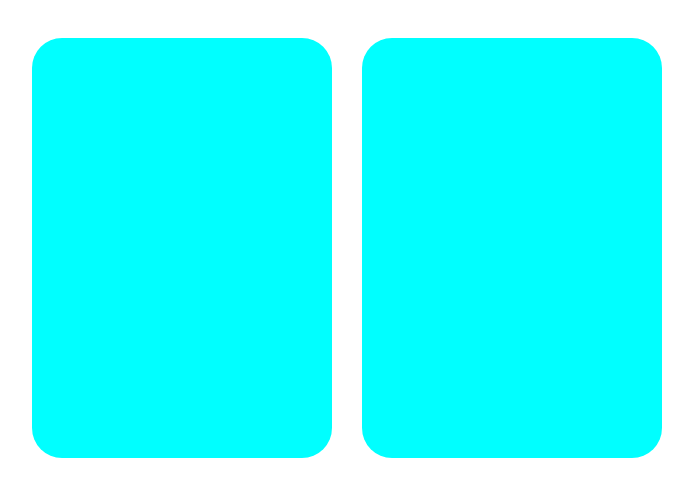
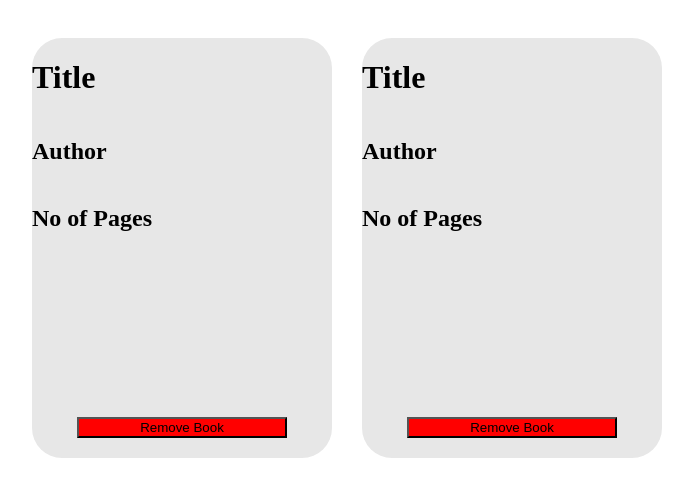
Before and after one commit to paulobrien21/library, a plain HTML site: page index.html in a window 1280 px wide. Shown: the whole page, without its empty margins (6-699 px from the left). Drawn offline with Linux system fonts and the light colour scheme.

Commit message:
-add additional styling

```diff
--- a/index.html
+++ b/index.html
@@ -9,10 +9,16 @@
 <body>
     <div class="library-container">
         <div class="book-card">
-
+            <h1>Title</h1>
+            <h2>Author</h2>
+            <h2>No of Pages</h2>
+            <button>Remove Book</button>
         </div>
         <div class="book-card">
-
+            <h1>Title</h1>
+            <h2>Author</h2>
+            <h2>No of Pages</h2>
+            <button>Remove Book</button>
         </div>
     </div>
     <script src="script.js"></script>
--- a/style.css
+++ b/style.css
@@ -3,7 +3,7 @@ body{
 }
 .library-container{
     display: flex;
-    justify-content: baseline;
+
     align-items: baseline;
     width: 100vw;
     height: 100vh;
@@ -11,8 +11,17 @@ body{
     padding: 30px;
 }
 .book-card{
-    background-color: aqua;
+    display: flex;
+    flex-direction: column;
+    background-color: rgb(231, 231, 231);
     width: 300px;
     height: 420px;
     border-radius: 30px;
 }
+.book-card > button{
+    background-color: red;
+    width: 70%;
+    align-self: center;
+    margin-top: auto;
+    margin-bottom: 20px;
+}
```
